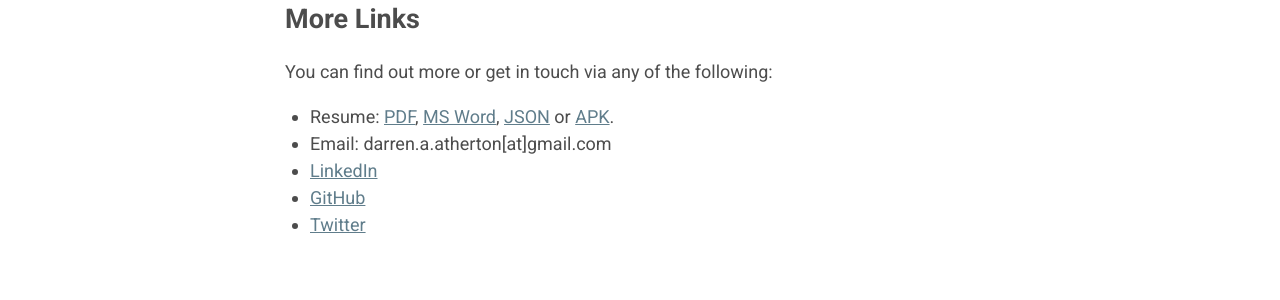
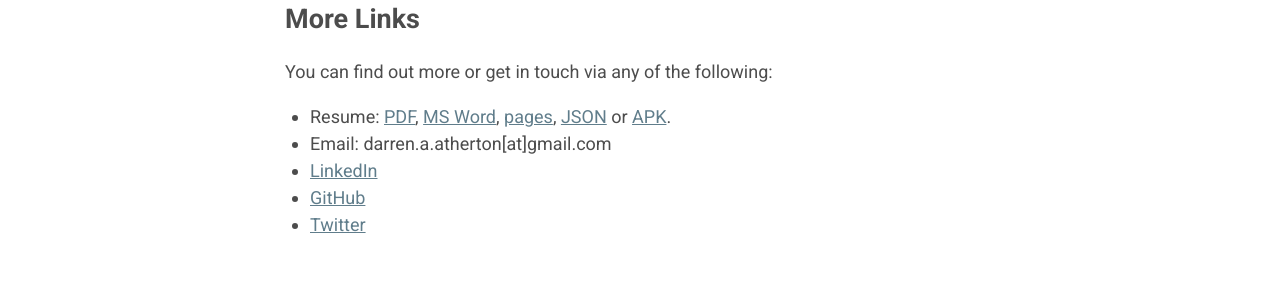
Before and after one commit to DarrenAtherton49/darrenatherton49.github.io, a Jekyll site: the page built from index.markdown, in a window 1280 px wide and 900 px high, scrolled down 731 px. Shown: the part 269-569 px from the top of the window. Built offline with Jekyll 4.4.1, drawn with Linux system fonts in a browser that asks for light colours.

Commit message:
adds link to resume in pages format

```diff
--- a/index.markdown
+++ b/index.markdown
@@ -30,7 +30,7 @@ Below is a list of some things I've worked on (both commercial and open-source):
 
 You can find out more or get in touch via any of the following:
 
-- Resume: [PDF][resume-pdf-link], [MS Word][resume-msword-link], [JSON][resume-json-link] or [APK][resume-apk-link].
+- Resume: [PDF][resume-pdf-link], [MS Word][resume-msword-link], [pages][resume-pages-link], [JSON][resume-json-link] or [APK][resume-apk-link].
 - Email: darren.a.atherton[at]gmail.com
 - [LinkedIn][linkedin-link]
 - [GitHub][github-link]
@@ -41,6 +41,7 @@ You can find out more or get in touch via any of the following:
 [github-link]: https://github.com/DarrenAtherton49
 [resume-pdf-link]: https://github.com/DarrenAtherton49/resume/blob/master/resume.pdf
 [resume-msword-link]: https://github.com/DarrenAtherton49/resume/blob/master/resume.docx?raw=true
+[resume-pages-link]: https://github.com/DarrenAtherton49/resume/blob/master/resume.pages?raw=true
 [resume-json-link]: https://github.com/DarrenAtherton49/resume/blob/master/resume.json
 [resume-apk-link]: https://github.com/DarrenAtherton49/MaterialCV
 [resume-code-link]: https://github.com/DarrenAtherton49/MaterialCV
```
